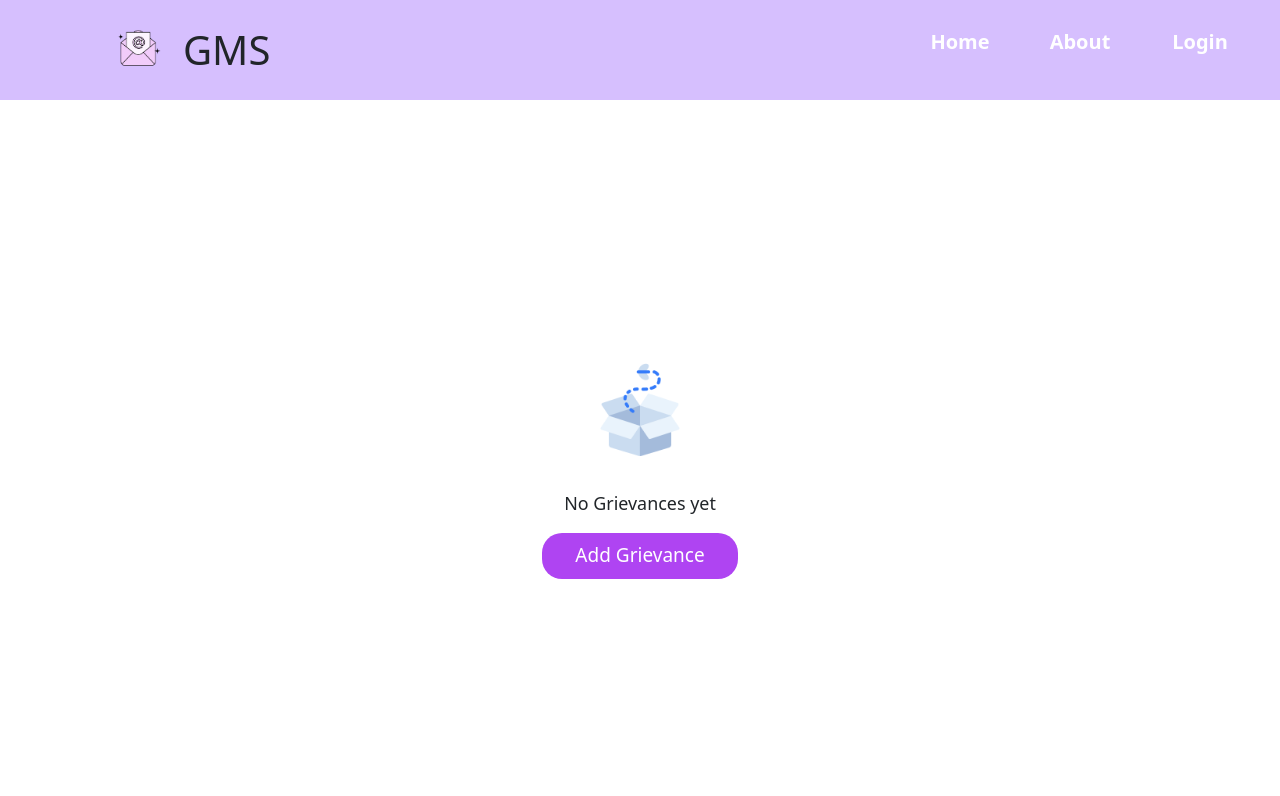
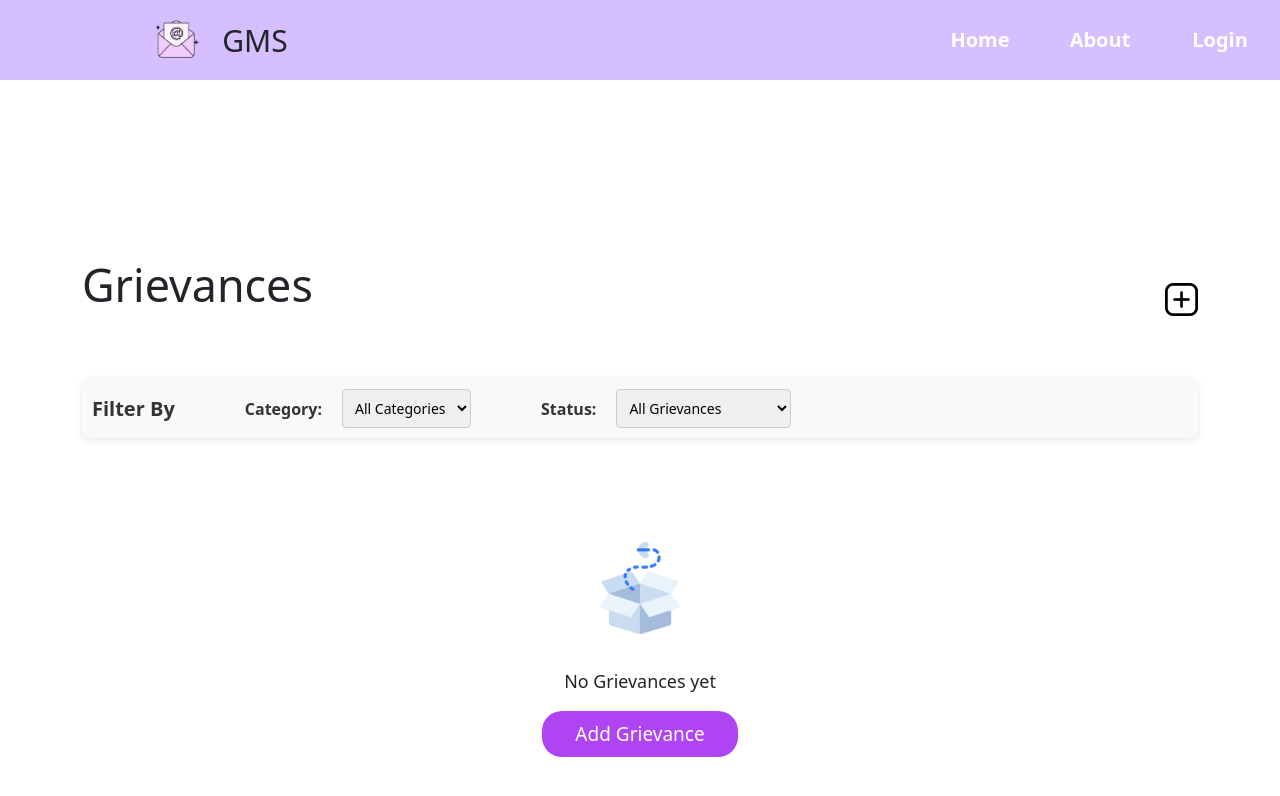
Before and after one commit to SmeraTharakan/GrievanceManagementSystem2, a React (Vite) app in the folder frontend/: page /grievance in a window 1280 px wide. Shown: the top 796 px of the page. Built offline with nearby package versions, Linux system fonts and the light colour scheme; no server answers.

Commit message:
general css updates

```diff
--- a/frontend/src/App.css
+++ b/frontend/src/App.css
@@ -1,38 +1,18 @@
-/*#root {
-  max-width: 1200px;
-  margin: 0 auto;
-  padding: 2rem;
-  text-align: center;
+.close{
+  width: 100%;
+  height: 40px;
+  display: flex;
+  justify-content: end;
 }
 
+.close:hover{
+  font-weight: bolder;
+  cursor: pointer;
 
-.logo:hover {
-  filter: drop-shadow(0 0 2em #646cffaa);
 }
-.logo.react:hover {
-  filter: drop-shadow(0 0 2em #61dafbaa);
+.line {
+  display: flex;
+  align-items: center;
+  justify-content: space-between;
+  margin-bottom: 20px;
 }
-
-@keyframes logo-spin {
-  from {
-    transform: rotate(0deg);
-  }
-  to {
-    transform: rotate(360deg);
-  }
-}
-
-@media (prefers-reduced-motion: no-preference) {
-  a:nth-of-type(2) .logo {
-    animation: logo-spin infinite 20s linear;
-  }
-}
-
-.card {
-  padding: 2em;
-}
-
-.read-the-docs {
-  color: #888;
-}
-  */
--- a/frontend/src/Components/Assignee/Assignee.jsx
+++ b/frontend/src/Components/Assignee/Assignee.jsx
@@ -9,6 +9,8 @@ const Assignee = () => {
     const userId = localStorage.getItem("userId");
     const [assignments, setAssignments] = useState([]);
     const [grievances, setGrievances] = useState([]);
+    const [categoryFilter, setCategoryFilter] = useState("");
+    const [statusFilter, setStatusFilter] = useState("");
 
     useEffect(() => {
         const fetchAssignments = async () => {
@@ -51,13 +53,37 @@ const Assignee = () => {
         }
     };
 
+    const filteredGrievances = grievances.filter(grievance => {
+        return (
+            (categoryFilter === "" || grievance.category === categoryFilter) &&
+            (statusFilter === "" || grievance.status === statusFilter)
+        );
+    });
+
     return (
         <div className="container">
-            {grievances.length > 0 ? (
-            <>
             <div className='line'>
                 <h2>Assigned Grievances</h2>
             </div>
+            <div className="filters">
+                <label style={{ fontSize: '20px',marginRight: '50px' }}>Filter By</label>
+                <label>Category:</label>
+                <select value={categoryFilter} onChange={(e) => setCategoryFilter(e.target.value)}>
+                    <option value="">All Categories</option>
+                    <option value="Food">Food</option>
+                    <option value="Facilities">Facilities</option>
+                    <option value="Safety">Safety</option>
+                </select>
+
+                <label>Status:</label>
+                <select value={statusFilter} onChange={(e) => setStatusFilter(e.target.value)}>
+                    <option value="">All Grievances</option>
+                    <option value="Grievance submitted">Grievance submitted</option>
+                    <option value="Grievance assigned">Grievance assigned</option>
+                    <option value="Grievance resolved">Grievance resolved</option>
+                </select>
+            </div>
+            {filteredGrievances.length > 0 ? (
                 <table className="table table-bordered table-hover">
                     <thead>
                         <tr className="table-secondary">
@@ -70,8 +96,7 @@ const Assignee = () => {
                         </tr>
                     </thead>
                     <tbody>
-                    {grievances.length > 0 ? (
-                        grievances.map((grievance) => (
+                        {filteredGrievances.map((grievance) => (
                                 <tr key={grievance.id}>
                                     <td>{grievance.id}</td>
                                     <td>{grievance.title}</td>
@@ -88,20 +113,14 @@ const Assignee = () => {
                                     </td>
                                     <td>{assignments.find(a => a.grievanceId === grievance.id)?.supervisorId}</td>
                                 </tr>
-                        ))
-                    ) : (
-                        <tr>
-                            <td colSpan="6">No grievances assigned.</td>
-                        </tr>
-                    )}
+                            ))}
                     </tbody>
                 </table>
-            </>
             ) : (
             <div className='empty-container'>
                 <img
                 src={empty}
-                style={{width: '100px', height:'100px', margin:'30px 0'}}/>
+                style={{width: '100px', height:'100px', margin:'30px 0 60px 0'}}/>
                 <p>No Grievances assigned</p>
             </div>
             )}
--- a/frontend/src/Components/Grievance/Grievance.css
+++ b/frontend/src/Components/Grievance/Grievance.css
@@ -1,9 +1,3 @@
-.line {
-  display: flex;
-  align-items: center;
-  justify-content: space-between;
-  margin-bottom: 20px;
-}
 
 .overlay {
   position: fixed;
--- a/frontend/src/Components/Grievance/Grievance.jsx
+++ b/frontend/src/Components/Grievance/Grievance.jsx
@@ -16,6 +16,8 @@ const Grievance = () => {
     const [description, setDescription] = useState('');
     const [gId,setGId] =useState();
     const [refresh, setRefresh] = useState(false);
+    const [categoryFilter, setCategoryFilter] = useState("");
+    const [statusFilter, setStatusFilter] = useState("");
 
     const listGrievance = ()=> api.get(`api/grievances/user/${userId}`);
     useEffect(()=> {
@@ -89,14 +91,38 @@ const Grievance = () => {
         setGId(grievance.id);
     };
 
+    const filteredGrievances = grievances.filter(grievance => {
+      return (
+          (categoryFilter === "" || grievance.category === categoryFilter) &&
+          (statusFilter === "" || grievance.status === statusFilter)
+      );
+    });
+
   return (
     <div className='container' >
-      {grievances.length > 0 ? (
-        <>
         <div className='line'>
                 <h2>Grievances</h2>
                 <img src={add} alt="Add"  onClick={toggleAdd} style={{ cursor: 'pointer', width: '33px' }}/>
         </div>
+        <div className="filters">
+                <label style={{ fontSize: '20px',marginRight: '50px' }}>Filter By</label>
+                <label>Category:</label>
+                <select value={categoryFilter} onChange={(e) => setCategoryFilter(e.target.value)}>
+                    <option value="">All Categories</option>
+                    <option value="Food">Food</option>
+                    <option value="Facilities">Facilities</option>
+                    <option value="Safety">Safety</option>
+                </select>
+
+                <label>Status:</label>
+                <select value={statusFilter} onChange={(e) => setStatusFilter(e.target.value)}>
+                    <option value="">All Grievances</option>
+                    <option value="Grievance submitted">Grievance submitted</option>
+                    <option value="Grievance assigned">Grievance assigned</option>
+                    <option value="Grievance resolved">Grievance resolved</option>
+                </select>
+        </div>
+        {filteredGrievances.length > 0 ? (
               <table className='table table-bordered table-hover' >
                   <thead>
                       <tr className="table-secondary">
@@ -112,7 +138,7 @@ const Grievance = () => {
                   </thead>
                   <tbody>
                       {
-                    grievances.map (grievance =>
+                          filteredGrievances.map (grievance =>
                               <tr key={grievance.id}>
                                   <td >{grievance.id}</td>
                                   <td>{grievance.title}</td>
@@ -141,7 +167,6 @@ const Grievance = () => {
 
                   </tbody>
               </table>
-        </>
         ) : (
           <div className='empty-container'>
             <img
--- a/frontend/src/Components/NavBar/NavBar.css
+++ b/frontend/src/Components/NavBar/NavBar.css
@@ -1,23 +1,25 @@
-.logo {
 
-  height: 3em;
-  padding: 0;
+.left-nav {
+  margin-left: 30px;
+  width: 380px;
+  display: flex;
+  justify-content: space-around;
+  align-items: center;
 }
 
-.icon {
-  margin-left: 115px;
-  width: 150px;
+.icon-logo{
   display: flex;
-  justify-content: space-around;
+  justify-content: center;
+  align-items: center;
 }
 .gms {
-  font-size: 40px;
+  font-size: 30px;
   margin-left: 20px;
 }
 
 .menu-bar {
   width: 100%;
-  height: 100px;
+  height: 80px;
   background-color: #d6bffe;
   overflow: hidden;
   padding: 0;
@@ -27,17 +29,13 @@
 
 }
 
-
 .menu-bar ul {
   list-style-type: none;
-  margin-right: 20px;
-  padding: 0;
 }
 
 .menu-bar li {
   float: left;
 }
-
 
 .menu-bar li a {
   display: block;
@@ -46,7 +44,7 @@
   font-size: 20px;
   font-weight: bolder;
   text-align: center;
-  padding: 14px 16px;
+  padding: 16px 16px;
   text-decoration: none;
 
 }
@@ -59,11 +57,14 @@
 .hamburger-icon {
   font-size: 1.5em;
   cursor: pointer;
-  background: none;
+  width: 26px;
+  height: 30px;
+  text-align: center;
   border: none;
   color: white;
 }
 
 .hamburger-icon:hover {
   color: #af44f2;
+  transform: scale(1.10);
 }
--- a/frontend/src/Components/NavBar/NavBar.jsx
+++ b/frontend/src/Components/NavBar/NavBar.jsx
@@ -17,21 +17,19 @@ const NavBar = ({toggleSidebar}) => {
 
     return (
         <div>
-            <nav className="menu-bar">
-            <div className='icon'>
+            <header className="menu-bar">
+                <div className='left-nav'>
                     {isLoggedIn && (
-            <>
-            <ul>
-              <li>
-                <button className="hamburger-icon" onClick={toggleSidebar}>
+                        <div className="hamburger-icon" onClick={toggleSidebar}>
                         ☰
-                </button>
-              </li>
-            </ul>
-            </>)}
-                <img src={Logo} className='logo'/>
+                        </div>
+                    )}
+                    <div className='icon-logo'>
+                    <img src={Logo} className='g-logo' style={{ width: '50px', height: '50px',marginBottom: '10px'}}/>
                     <div className='gms'>GMS</div>
                     </div>
+                </div>
+                <div className='right-nav'>
                 <ul>
                     <li><Link to="/">Home</Link></li>
                     <li><Link to="/about">About</Link></li>
@@ -41,7 +39,8 @@ const NavBar = ({toggleSidebar}) => {
                         <li><Link to="/login?action=login">Login</Link></li>
                     )}
                 </ul>
-            </nav>
+                </div>
+            </header>
         </div>
     )
 }
--- a/frontend/src/Components/Profile/Profile.jsx
+++ b/frontend/src/Components/Profile/Profile.jsx
@@ -74,7 +74,9 @@ const Profile = () => {
     return (
         <div className='fbox'>
             <div className="profile-container" >
+                <div className='line'>
                 <h2>Profile</h2>
+                </div>
                 <div className="profile-detail">
                     <table className='table'>
                         <tbody>
--- a/frontend/src/Components/Supervisor/Supervisor.css
+++ b/frontend/src/Components/Supervisor/Supervisor.css
@@ -24,26 +24,7 @@
     height: 300px;
     margin: 40px auto;
 }
-/*
-.details-navbar {
-    display: flex;
-    justify-content: space-around;
-}
 
-.details-navbar button {
-    padding: 10px;
-    background: none;
-    border: none;
-    font-size: 16px;
-    cursor: pointer;
-    color: black;
-    border-bottom: 2px solid transparent;
-}
-
-.details-navbar button.active {
-    border-bottom: 2px solid #007bff;
-}
-    */
 .details-navbar {
     display: flex;
     justify-content: space-around;
@@ -102,3 +83,35 @@
     width: 380px;
     margin: 0 auto;
 }
+
+.filters {
+    display: flex;
+    align-items: center;
+    gap: 20px;
+    margin: 20px 0;
+    padding: 10px;
+    background-color: #f8f9fa;
+    border-radius: 8px;
+    box-shadow: 0px 2px 8px rgba(0, 0, 0, 0.1);
+}
+
+.filters label {
+    font-weight: bold;
+    color: #333;
+}
+
+.filters select,
+.filters input[type="text"] {
+    padding: 8px;
+    border: 1px solid #ccc;
+    border-radius: 4px;
+    font-size: 14px;
+    margin-right: 50px;
+}
+
+.filters select:focus,
+.filters input[type="text"]:focus {
+    outline: none;
+    border-color: #007bff;
+    box-shadow: 0px 0px 5px rgba(0, 123, 255, 0.5);
+}
```
Also changed, not shown: frontend/src/Components/Home/Home.css (+5 -5 lines), frontend/src/Components/Home/Home.jsx (+4 -4 lines), frontend/src/Components/SideBar/SideBar.css (+4 -49 lines), frontend/src/index.css (+0 -12 lines). Lines whose indentation alone changed are shown as unchanged.
